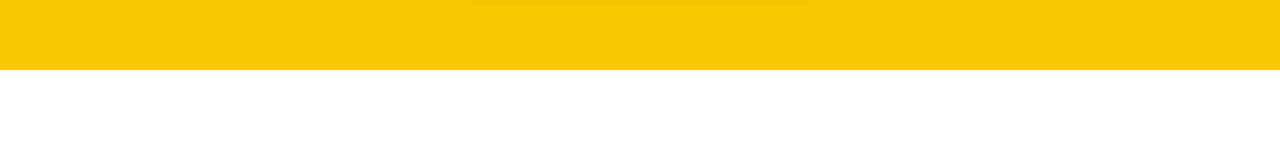
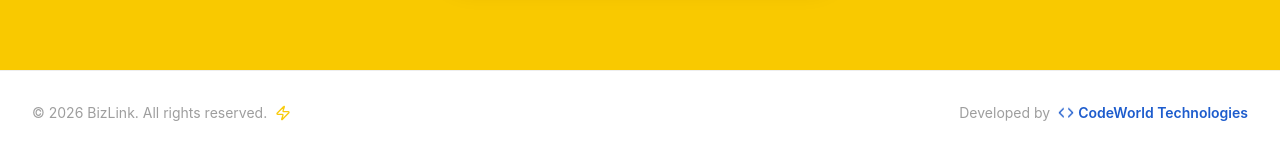
Before and after one commit to BeshKali/bizlinkweb, a React (Vite) app in the folder client/: page / in a window 1280 px wide. Shown: the part 3318-3479 px from the top of the page. Before the commit the page ends 3388 px from the top, so only its background shows below. Built offline with nearby package versions, Linux system fonts and the light colour scheme.

Commit message:
updated Footer

```diff
--- a/client/src/App.jsx
+++ b/client/src/App.jsx
@@ -3,7 +3,7 @@ import { BrowserRouter as Router, Routes, Route } from "react-router-dom";
 
 // --- Components ---
 import Navbar from "./components/Navbar";
-
+import Footer from "./components/Footer";
 // --- Pages ---
 import Home from "./pages/Home";
 import Magazine from "./pages/Magazine";
@@ -76,6 +76,7 @@ function App() {
             />
           </Routes>
         </main>
+        <Footer />
       </div>
     </Router>
   );
--- a/client/src/components/Footer.jsx
+++ b/client/src/components/Footer.jsx
@@ -0,0 +1,66 @@
+import React from "react";
+import { Link } from "react-router-dom";
+import { Code, Zap } from "lucide-react";
+
+export default function Footer() {
+  return (
+    <footer className="bg-white dark:bg-[#0a0f1a] text-gray-600 dark:text-gray-400 border-t border-gray-200 dark:border-gray-700 transition-colors duration-700">
+
+      <div className="max-w-7xl mx-auto px-4 sm:px-6 lg:px-8 py-8 flex flex-col md:flex-row justify-between items-center gap-6">
+
+        {/* Left: Copyright */}
+        <div className="flex items-center gap-2 text-sm text-gray-500 dark:text-gray-400">
+          <span className="transition-colors duration-500">
+            &copy; {new Date().getFullYear()} BizLink. All rights reserved.
+          </span>
+          <Zap
+            size={16}
+            className="text-bizYellow dark:text-bizBlue animate-pulse transition-colors duration-500"
+          />
+        </div>
+
+        {/* Right: Developer credit */}
+        <div className="flex items-center gap-2 text-sm text-gray-500 dark:text-gray-400">
+          <span className="transition-colors duration-500">Developed by</span>
+          <Link
+            to="https://codeworld-tech.vercel.app"
+            target="_blank"
+            className="
+              inline-flex items-center gap-1 text-bizBlue dark:text-bizYellow
+              font-semibold hover:text-bizRed hover:scale-105 transition-all duration-500
+            "
+          >
+            <Code className="animate-bounce-slow" size={16} /> CodeWorld Technologies
+          </Link>
+        </div>
+
+      </div>
+
+      {/* Animated gradient accent */}
+      <div className="w-full h-[3px] mt-2 bg-gradient-to-r from-bizBlue/50 via-bizYellow/50 to-bizRed/50 opacity-40 rounded-full animate-gradient-x transition-all duration-1000" />
+
+      {/* Tailwind Custom Animations */}
+      <style>
+        {`
+          @keyframes bounce-slow {
+            0%, 100% { transform: translateY(0); }
+            50% { transform: translateY(-4px); }
+          }
+          .animate-bounce-slow {
+            animation: bounce-slow 2s ease-in-out infinite;
+          }
+
+          @keyframes gradient-x {
+            0% { background-position: 0% 50%; }
+            50% { background-position: 100% 50%; }
+            100% { background-position: 0% 50%; }
+          }
+          .animate-gradient-x {
+            background-size: 200% 200%;
+            animation: gradient-x 5s ease infinite;
+          }
+        `}
+      </style>
+    </footer>
+  );
+}
```
